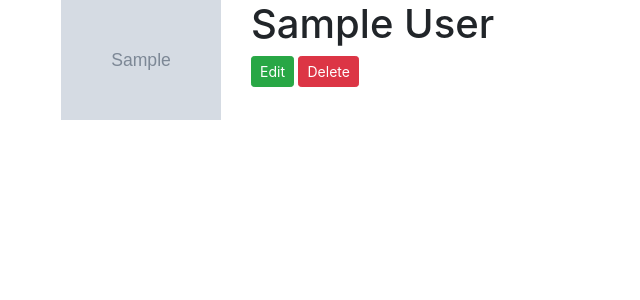
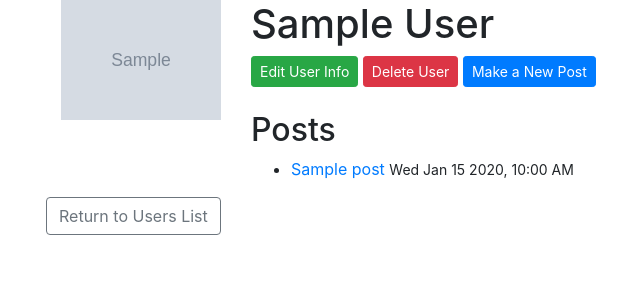
Before and after one commit to rachaelkool/SQLAlchemyExercise, a Flask app: page /users/1 in a window 1280 px wide. Shown: the top 300 px of the page, without its empty margins (24-664 px from the left). Run offline with Flask 2, Linux system fonts and the light colour scheme; tables that the repository leaves empty hold one stand-in row (values such as "Sample post"); grey boxes marked "Sample" are stand-in pictures.

Commit message:
completed part 2

```diff
--- a/app.py
+++ b/app.py
@@ -1,7 +1,7 @@
 """Blogly application."""
 
 from flask import Flask, render_template, redirect, flash, session, request
-from models import db, connect_db, User
+from models import db, connect_db, User, Post
 
 app = Flask(__name__)
 app.config['SQLALCHEMY_DATABASE_URI'] = 'postgresql:///blogly'
@@ -18,12 +18,12 @@ def list_users():
     return render_template('list.html', users = users)
 
 @app.route('/users/new', methods=["GET"])
-def show_form():
+def show_user_form():
     return render_template('new_user_form.html')
 
 
 @app.route("/users/new", methods=["POST"])
-def new_user():
+def handle_user_form():
     new_user = User(
         first_name=request.form['first_name'],
         last_name=request.form['last_name'],
@@ -35,7 +35,7 @@ def new_user():
     return redirect("/")
 
 @app.route('/users/<int:user_id>')
-def show_pet(user_id):
+def show_user_details(user_id):
     user = User.query.get_or_404(user_id)
     return render_template('user_details.html', user = user)
 
@@ -65,3 +65,49 @@ def delete(user_id):
     db.session.commit()
 
     return redirect("/")
+
+@app.route('/users/<int:user_id>/posts/new', methods=["GET"])
+def show_post_form(user_id):
+    user = User.query.get_or_404(user_id)
+    return render_template('new_post_form.html', user=user)
+
+@app.route("/users/<int:user_id>/posts/new", methods=["POST"])
+def handle_post_form(user_id):
+    user= User.query.get_or_404(user_id)
+    new_post= Post(
+        title=request.form['title'],
+        content=request.form['content'],
+        user=user
+    )
+    db.session.add(new_post)
+    db.session.commit()
+
+    return redirect(f"/users/{user_id}")
+
+@app.route('/posts/<int:post_id>')
+def posts_show(post_id):
+    post = Post.query.get_or_404(post_id)
+    return render_template('show_posts.html', post=post)
+
+@app.route('/posts/<int:post_id>/edit')
+def posts_edit(post_id):
+    post = Post.query.get_or_404(post_id)
+    return render_template('edit_post.html', post=post)
+
+@app.route('/posts/<int:post_id>/edit', methods=["POST"])
+def posts_update(post_id):
+    post = Post.query.get_or_404(post_id)
+    post.title = request.form['title']
+    post.content = request.form['content']
+    db.session.add(post)
+    db.session.commit()
+
+    return redirect(f"/users/{post.user_id}")
+
+@app.route('/posts/<int:post_id>/delete', methods=["POST"])
+def posts_destroy(post_id):
+    post = Post.query.get_or_404(post_id)
+    db.session.delete(post)
+    db.session.commit()
+
+    return redirect(f"/users/{post.user_id}")
--- a/models.py
+++ b/models.py
@@ -1,25 +1,55 @@
 """Models for Blogly."""
 
 from flask_sqlalchemy import SQLAlchemy
+import datetime
 
 db = SQLAlchemy()
 
 DEFAULT_IMAGE_URL= "https://i.pinimg.com/custom_covers/222x/85498161615209203_1636332751.jpg"
 
+
 def connect_db(app):
+    """Connect this database to provided Flask app.
+
+    You should call this in your Flask app.
+    """
+
     db.app = app
     db.init_app(app)
 
+class User(db.Model):
+    """Site user."""
 
-class User(db.Model):
-    __tablename__ = 'users'
+    __tablename__ = "users"
 
-    id = db.Column(db.Integer,
-                   primary_key=True,
-                   autoincrement=True)
+    id = db.Column(db.Integer, primary_key=True)
+    first_name = db.Column(db.Text, nullable=False)
+    last_name = db.Column(db.Text, nullable=False)
+    image_url = db.Column(db.Text, nullable=False, default=DEFAULT_IMAGE_URL)
 
-    first_name = db.Column(db.String(50), nullable=False)
+    posts = db.relationship("Post", backref="user", cascade="all, delete-orphan")
 
-    last_name = db.Column(db.String(50), nullable=False)
+    @property
+    def full_name(self):
+        """Return full name of user."""
 
-    image_url = db.Column(db.Text, nullable=False, default=DEFAULT_IMAGE_URL)
+        return f"{self.first_name} {self.last_name}"
+
+
+class Post(db.Model):
+    """Blog post."""
+
+    __tablename__ = "posts"
+
+    id = db.Column(db.Integer, primary_key=True)
+    title = db.Column(db.Text, nullable=False)
+    content = db.Column(db.Text, nullable=False)
+    created_at = db.Column(
+        db.DateTime,
+        nullable=False,
+        default=datetime.datetime.now)
+    user_id = db.Column(db.Integer, db.ForeignKey('users.id'), nullable=False)
+
+    @property
+    def friendly_date(self):
+        return self.created_at.strftime("%a %b %-d  %Y, %-I:%M %p")
--- a/templates/edit.html
+++ b/templates/edit.html
@@ -6,13 +6,13 @@
 <h2>Edit a User</h2>
 <form action="" method="POST">
     <div class="form-group">
-        <input type="text" class="form-control" name="first_name" placeholder="Update First Name">
+        <input type="text" class="form-control" name="first_name" placeholder="Update First Name" value="{{user.first_name}}">
     </div>
     <div class="form-group">
-        <input type="text" class="form-control" name="last_name" placeholder="Update Last Name">
+        <input type="text" class="form-control" name="last_name" placeholder="Update Last Name"  value="{{user.last_name}}">
     </div>
     <div class="form-group">
-        <input type="text" class="form-control" name="image_url" placeholder="New user image">
+        <input type="text" class="form-control" name="image_url" placeholder="New user image" value="{{user.image_url}}">
     </div>
 
     <button type="submit" class="btn btn-primary">Save</button>
--- a/templates/user_details.html
+++ b/templates/user_details.html
@@ -8,25 +8,42 @@
 
 
     <div class="col-sm-2 col-6">
-      <img src="{{ user.image_url }}"
+      <img src="{{user.image_url}}"
            class="img-fluid">
     </div>
 
-
-        <div class="col-sm-10 col-12">
-        <h1>{{user.first_name}} {{user.last_name}}</h1>
+    <div class="col-sm-10 col-12">
+    <h1>{{user.first_name}} {{user.last_name}}</h1>
 
       <form>
         <button class="btn btn-success btn-sm"
                 formaction="/users/{{ user.id }}/edit"
-                formmethod="GET">Edit
+                formmethod="GET">Edit User Info
         </button>
         <button class="btn btn-danger btn-sm"
-                formaction="/users/{{ user.id }}/delete"
-                formmethod="POST">Delete
+                formaction="/users/{{user.id}}/delete"
+                formmethod="POST">Delete User
+        </button>
+        <button class="btn btn-primary btn-sm"
+                formaction="/users/{{user.id}}/posts/new">Make a New Post
         </button>
       </form>
-      </div>
+      <h2 class="mt-4">Posts</h2>
+
+      <ul>
+      {% for post in user.posts %}
+      <li>
+        <a href="/posts/{{post.id}}">{{post.title}}</a>
+        <small>{{post.friendly_date}}</small>
+      </li>
+      {% endfor %}
+      </ul>
+    </div>
+  <a href="/">
+    <button class="btn btn-outline-secondary">Return to Users List</button>
+  </a>
+
+
 
 
     </div>
```
Also changed, not shown: seed.py (+7 -2 lines), templates/edit_post.html (added, +18 -0 lines), templates/new_post_form.html (added, +18 -0 lines), templates/new_user_form.html (+6 -4 lines), templates/show_posts.html (added, +29 -0 lines), test_blogly.py (+9 -1 lines).
